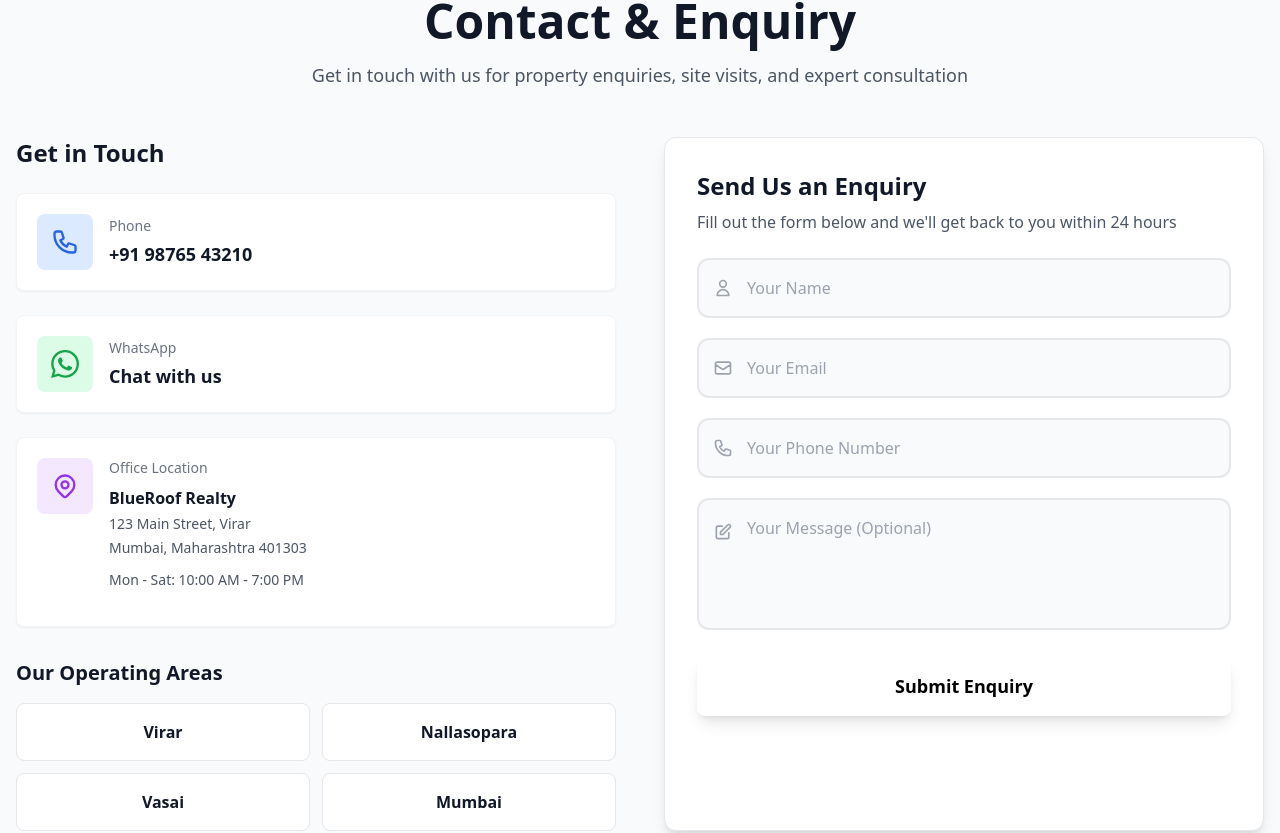
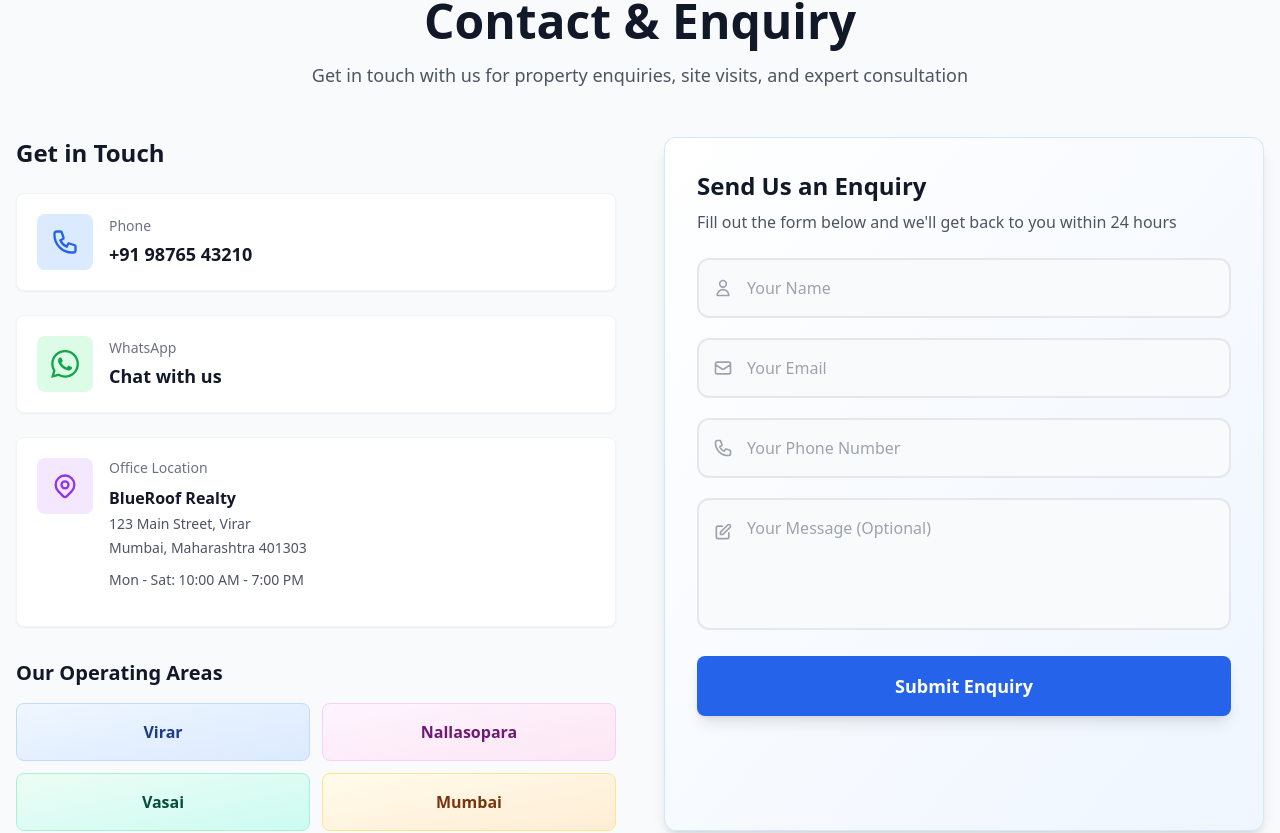
Before and after one commit to Firoz8948/blueroof, a Next.js app in the folder frontend/: page /contact in a window 1280 px wide. Shown: the part 883-1716 px from the top of the page. Built offline with nearby package versions, Linux system fonts and the light colour scheme.

Commit message:
Form fixed

```diff
--- a/frontend/app/(public)/contact/page.tsx
+++ b/frontend/app/(public)/contact/page.tsx
@@ -5,6 +5,32 @@
 
 import Image from 'next/image';
 import ContactForm from '@/components/forms/ContactForm';
+
+const operatingAreaStyles: Record<
+  string,
+  { gradient: string; border: string; text: string }
+> = {
+  Virar: {
+    gradient: 'from-blue-50 to-blue-100',
+    border: 'border-blue-200 hover:border-blue-400',
+    text: 'text-blue-900',
+  },
+  Nallasopara: {
+    gradient: 'from-fuchsia-50 to-pink-100',
+    border: 'border-fuchsia-200 hover:border-fuchsia-400',
+    text: 'text-fuchsia-900',
+  },
+  Vasai: {
+    gradient: 'from-emerald-50 to-teal-100',
+    border: 'border-emerald-200 hover:border-emerald-400',
+    text: 'text-emerald-900',
+  },
+  Mumbai: {
+    gradient: 'from-amber-50 to-orange-100',
+    border: 'border-amber-200 hover:border-amber-400',
+    text: 'text-amber-900',
+  },
+};
 
 export default function ContactPage() {
   return (
@@ -128,19 +154,28 @@ export default function ContactPage() {
                   <h3 className="text-xl font-bold text-gray-900 mb-4">Our Operating Areas</h3>
                   <div className="grid grid-cols-2 gap-3">
                     {['Virar', 'Nallasopara', 'Vasai', 'Mumbai'].map((area) => (
+                      (() => {
+                        const styles = operatingAreaStyles[area] ?? {
+                          gradient: 'from-gray-50 to-gray-100',
+                          border: 'border-gray-200 hover:border-gray-300',
+                          text: 'text-gray-900',
+                        };
+                        return (
                       <div
                         key={area}
-                        className="p-4 bg-white rounded-lg border border-gray-200 text-center hover:border-blue-500 hover:bg-blue-50 transition-all"
+                        className={`p-4 rounded-lg border text-center transition-all bg-gradient-to-br ${styles.gradient} ${styles.border} hover:shadow-md`}
                       >
-                        <p className="font-semibold text-gray-900">{area}</p>
+                        <p className={`font-semibold ${styles.text}`}>{area}</p>
                       </div>
+                        );
+                      })()
                     ))}
                   </div>
                 </div>
               </div>
 
               {/* Right Side - Enquiry Form */}
-              <div className="bg-white p-8 rounded-xl shadow-lg border border-gray-200">
+              <div className="bg-gradient-to-br from-white to-blue-50 p-8 rounded-xl shadow-lg border border-blue-200/60">
                 <h3 className="text-2xl font-bold text-gray-900 mb-2">Send Us an Enquiry</h3>
                 <p className="text-gray-600 mb-6">Fill out the form below and we'll get back to you within 24 hours</p>
                 <ContactForm />
--- a/frontend/app/(public)/page.tsx
+++ b/frontend/app/(public)/page.tsx
@@ -193,6 +193,32 @@ const properties = [
     },
   },
 ];
+
+const operatingAreaStyles: Record<
+  string,
+  { gradient: string; border: string; text: string }
+> = {
+  Virar: {
+    gradient: 'from-blue-50 to-blue-100',
+    border: 'border-blue-200 hover:border-blue-400',
+    text: 'text-blue-900',
+  },
+  Nallasopara: {
+    gradient: 'from-fuchsia-50 to-pink-100',
+    border: 'border-fuchsia-200 hover:border-fuchsia-400',
+    text: 'text-fuchsia-900',
+  },
+  Vasai: {
+    gradient: 'from-emerald-50 to-teal-100',
+    border: 'border-emerald-200 hover:border-emerald-400',
+    text: 'text-emerald-900',
+  },
+  Mumbai: {
+    gradient: 'from-amber-50 to-orange-100',
+    border: 'border-amber-200 hover:border-amber-400',
+    text: 'text-amber-900',
+  },
+};
 
 export default function LandingPage() {
   return (
@@ -712,19 +738,28 @@ export default function LandingPage() {
                   <h3 className="text-xl font-bold text-gray-900 mb-4">Our Operating Areas</h3>
                   <div className="grid grid-cols-2 gap-3">
                     {['Virar', 'Nallasopara', 'Vasai', 'Mumbai'].map((area) => (
+                      (() => {
+                        const styles = operatingAreaStyles[area] ?? {
+                          gradient: 'from-gray-50 to-gray-100',
+                          border: 'border-gray-200 hover:border-gray-300',
+                          text: 'text-gray-900',
+                        };
+                        return (
                       <div
                         key={area}
-                        className="p-4 bg-white rounded-lg border border-gray-200 text-center hover:border-blue-500 hover:bg-blue-50 transition-all"
+                        className={`p-4 rounded-lg border text-center transition-all bg-gradient-to-br ${styles.gradient} ${styles.border} hover:shadow-md`}
                       >
-                        <p className="font-semibold text-gray-900">{area}</p>
+                        <p className={`font-semibold ${styles.text}`}>{area}</p>
                       </div>
+                        );
+                      })()
                     ))}
                   </div>
                 </div>
               </div>
 
               {/* Right Side - Enquiry Form */}
-              <div className="bg-white p-8 rounded-xl shadow-lg border border-gray-200">
+              <div className="bg-gradient-to-br from-white to-blue-50 p-8 rounded-xl shadow-lg border border-blue-200/60">
                 <h3 className="text-2xl font-bold text-gray-900 mb-2">Send Us an Enquiry</h3>
                 <p className="text-gray-600 mb-6">Fill out the form below and we'll get back to you within 24 hours</p>
                 <ContactForm />
--- a/frontend/components/cards/PropertyCard.tsx
+++ b/frontend/components/cards/PropertyCard.tsx
@@ -263,6 +263,7 @@ export default function PropertyCard({
                 <button
                   key={index}
                   type="button"
+                  suppressHydrationWarning
                   onClick={() => goToSlide(index)}
                   className={`h-2 rounded-full transition-all ${
                     index === currentImageIndex
@@ -280,6 +281,7 @@ export default function PropertyCard({
             <>
               <button
                 type="button"
+                suppressHydrationWarning
                 onClick={prevSlide}
                 className="hidden md:flex absolute left-2 top-1/2 -translate-y-1/2 bg-black/50 hover:bg-black/70 text-white p-2 rounded-full opacity-0 group-hover:opacity-100 transition-opacity"
                 aria-label="Previous image"
@@ -290,6 +292,7 @@ export default function PropertyCard({
               </button>
               <button
                 type="button"
+                suppressHydrationWarning
                 onClick={nextSlide}
                 className="hidden md:flex absolute right-2 top-1/2 -translate-y-1/2 bg-black/50 hover:bg-black/70 text-white p-2 rounded-full opacity-0 group-hover:opacity-100 transition-opacity"
                 aria-label="Next image"
--- a/frontend/components/forms/ContactForm.tsx
+++ b/frontend/components/forms/ContactForm.tsx
@@ -66,6 +66,7 @@ export default function ContactForm() {
           onChange={handleChange}
           placeholder="Your Name"
           required
+          suppressHydrationWarning
           className="w-full pl-12 pr-4 py-4 rounded-xl border-2 border-gray-200 focus:outline-none focus:ring-2 focus:ring-blue-500 focus:border-blue-500 transition-all bg-gray-50 focus:bg-white"
         />
       </div>
@@ -82,6 +83,7 @@ export default function ContactForm() {
           onChange={handleChange}
           placeholder="Your Email"
           required
+          suppressHydrationWarning
           className="w-full pl-12 pr-4 py-4 rounded-xl border-2 border-gray-200 focus:outline-none focus:ring-2 focus:ring-blue-500 focus:border-blue-500 transition-all bg-gray-50 focus:bg-white"
         />
       </div>
@@ -98,6 +100,7 @@ export default function ContactForm() {
           onChange={handleChange}
           placeholder="Your Phone Number"
           required
+          suppressHydrationWarning
           className="w-full pl-12 pr-4 py-4 rounded-xl border-2 border-gray-200 focus:outline-none focus:ring-2 focus:ring-blue-500 focus:border-blue-500 transition-all bg-gray-50 focus:bg-white"
         />
       </div>
@@ -113,6 +116,7 @@ export default function ContactForm() {
           onChange={handleChange}
           placeholder="Your Message (Optional)"
           rows={4}
+          suppressHydrationWarning
           className="w-full pl-12 pr-4 py-4 rounded-xl border-2 border-gray-200 focus:outline-none focus:ring-2 focus:ring-blue-500 focus:border-blue-500 transition-all resize-none bg-gray-50 focus:bg-white"
         />
       </div>
@@ -134,10 +138,11 @@ export default function ContactForm() {
       )}
       <Button
         type="submit"
-        variant="default"
+        variant="primary"
         size="lg"
         fullWidth
         disabled={isSubmitting}
+        suppressHydrationWarning
         className="mt-6 py-4 text-lg font-semibold shadow-lg hover:shadow-xl transition-all"
       >
         {isSubmitting ? (
```
